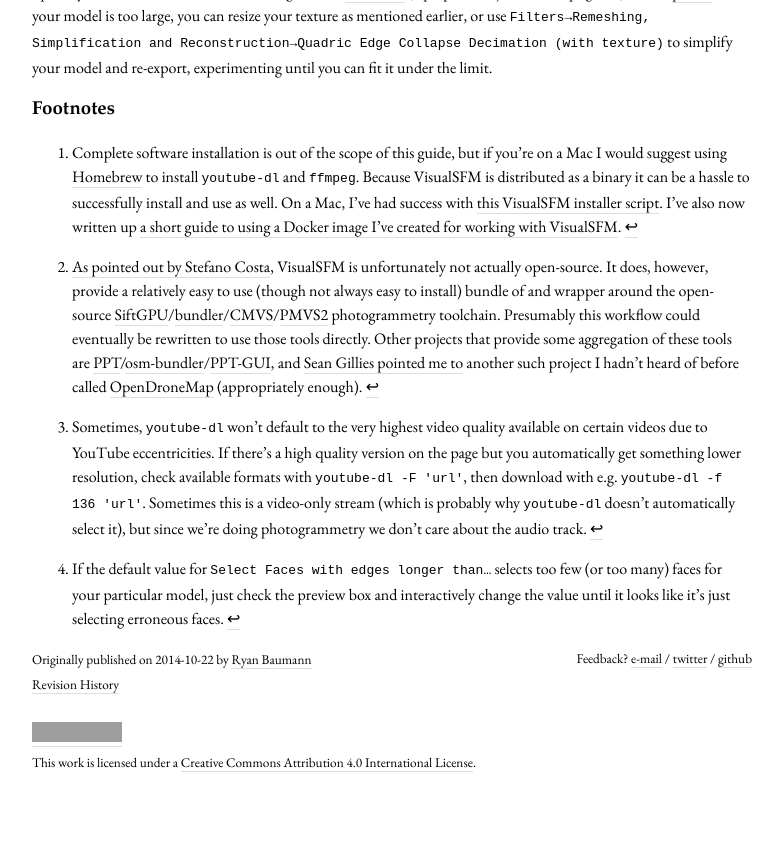
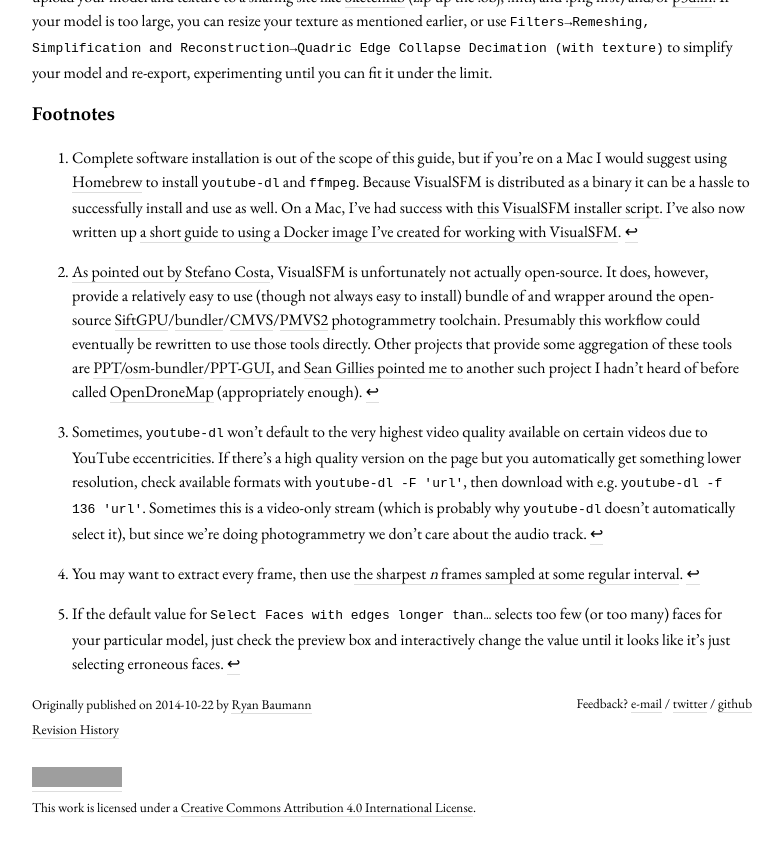
Before and after one commit to ryanfb/etc, a Jekyll site: the page built from _posts/2014-10-22-drone_photogrammetry_workflow.md, in a window 1280 px wide and 900 px high, scrolled down 2745 px. Shown: the top 856 px of the window, without its empty margins (248-1031 px from the left). Built offline with Jekyll 4.4.1, drawn with Linux system fonts in a browser that asks for light colours; nearby versions of some CDN libraries; grey boxes are pictures that could not be loaded.

Commit message:
Link frame sharpness post

```diff
--- a/_posts/2014-10-22-drone_photogrammetry_workflow.md
+++ b/_posts/2014-10-22-drone_photogrammetry_workflow.md
@@ -32,7 +32,9 @@
 
     ffmpeg -i redchurch-3v-wvbNiZGY.mp4 -r 1/1 -qscale:v 1 redchurch_%08d.jpg
 
-The `-r 1/1` flag specifies the rate at which to extract frames (1 frame for every 1 second), so dropping it will extract every frame.
+The `-r 1/1` flag specifies the rate at which to extract frames (1 frame for every 1 second), so dropping it will extract every frame. [^blurry]
+
+[^blurry]: You may want to extract every frame, then use [the sharpest *n* frames sampled at some regular interval]({{ site.baseurl }}{% post_url 2015-01-22-filtering_video_frames_by_sharpness_for_photogrammetry %}).
 
 Now you want to use VisualSFM to reconstruct a point cloud from your video frames. The first few times you do this it may be helpful to do the reconstruction with the interactive GUI (both to make sure your VisualSFM install actually works, and to see the different steps of the process). There are a few guides online for this process, which I used myself:
 
```
